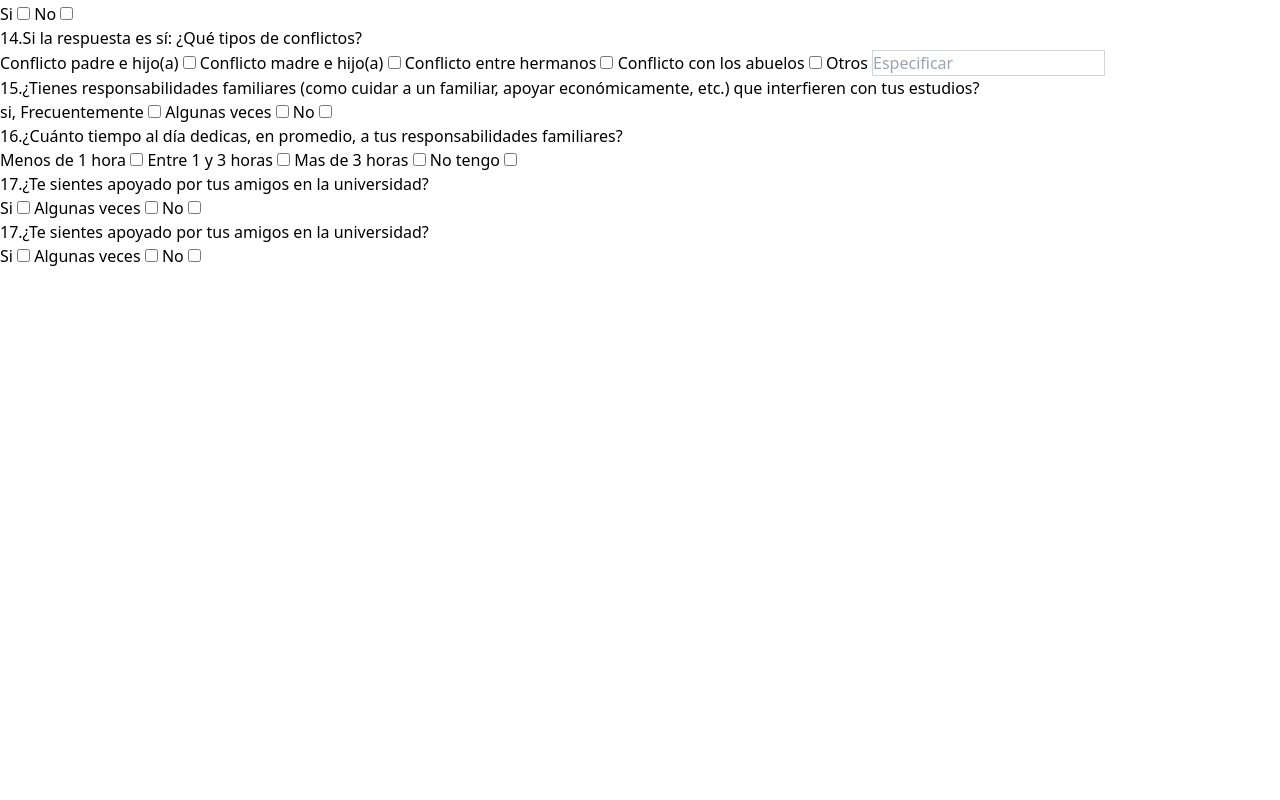
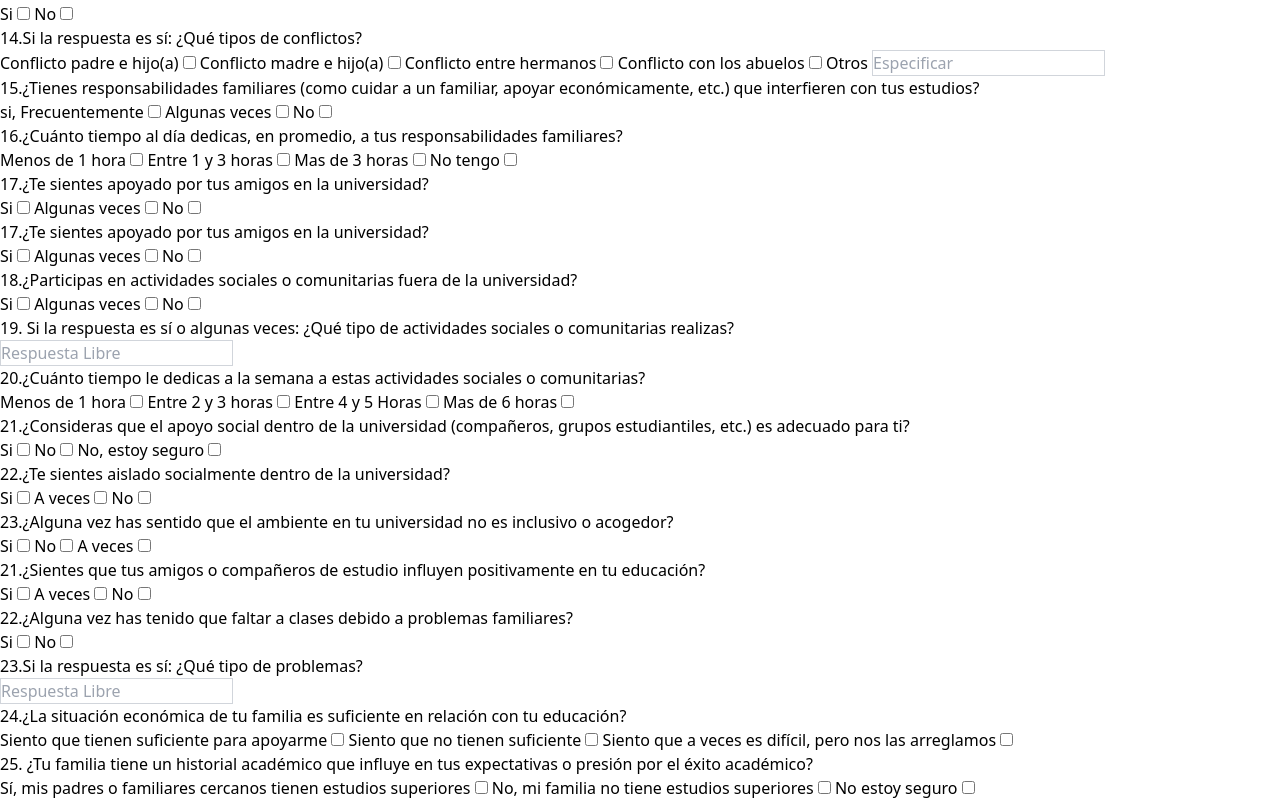
Before and after one commit to CatAnonima67/Proyecto_Toma_Decisiones, a website: page src/index.html in a window 1280 px wide. Shown: the part 713-1513 px from the top of the page. Before the commit the page ends 981 px from the top, so only its background shows below. Drawn offline with nearby package versions, Linux system fonts and the light colour scheme.

Commit message:
Factores_Sociales

```diff
--- a/src/index.html
+++ b/src/index.html
@@ -100,9 +100,57 @@
         <label >Si</label> <input type="checkbox" name="p1" placeholder="p1"/>
         <label >Algunas veces</label> <input type="checkbox" name="p1" placeholder="p1"/>
         <label >No</label> <input type="checkbox" name="p1" placeholder="p1"/>
-
-
-
+        <br>
+        <label>18.¿Participas en actividades sociales o comunitarias fuera de la universidad?</label> <br>
+        <label >Si</label> <input type="checkbox" name="p1" placeholder="p1"/>
+        <label >Algunas veces</label> <input type="checkbox" name="p1" placeholder="p1"/>
+        <label >No</label> <input type="checkbox" name="p1" placeholder="p1"/>
+        <br>
+        <label>19. Si la respuesta es sí o algunas veces: ¿Qué tipo de actividades sociales o comunitarias realizas?</label> <br>
+        <input type="text" class="border border-gray-300" name="p1" placeholder="Respuesta Libre"/>
+        <br>
+        <label>20.¿Cuánto tiempo le dedicas a la semana a estas actividades sociales o comunitarias?</label> <br>
+        <label >Menos de 1 hora</label> <input type="checkbox" name="p1" placeholder="p1"/>
+        <label >Entre 2 y 3 horas</label> <input type="checkbox" name="p1" placeholder="p1"/>
+        <label >Entre 4 y 5 Horas</label> <input type="checkbox" name="p1" placeholder="p1"/>
+        <label >Mas de 6 horas</label> <input type="checkbox" name="p1" placeholder="p1"/>
+        <br>
+        <label>21.¿Consideras que el apoyo social dentro de la universidad (compañeros, grupos estudiantiles, etc.) es adecuado para ti?</label> <br>
+        <label >Si</label> <input type="checkbox" name="p1" placeholder="p1"/>
+        <label >No</label> <input type="checkbox" name="p1" placeholder="p1"/>
+        <label >No, estoy seguro</label> <input type="checkbox" name="p1" placeholder="p1"/>
+        <br>
+        <label>22.¿Te sientes aislado socialmente dentro de la universidad?</label> <br>
+        <label >Si</label> <input type="checkbox" name="p1" placeholder="p1"/>
+        <label >A veces</label> <input type="checkbox" name="p1" placeholder="p1"/>
+        <label >No</label> <input type="checkbox" name="p1" placeholder="p1"/>
+        <br>
+        <label>23.¿Alguna vez has sentido que el ambiente en tu universidad no es inclusivo o acogedor?</label> <br>
+        <label >Si</label> <input type="checkbox" name="p1" placeholder="p1"/>
+        <label >No </label> <input type="checkbox" name="p1" placeholder="p1"/>
+        <label >A veces</label> <input type="checkbox" name="p1" placeholder="p1"/>
+        <br>
+        <label>21.¿Sientes que tus amigos o compañeros de estudio influyen positivamente en tu educación?</label> <br>
+        <label >Si</label> <input type="checkbox" name="p1" placeholder="p1"/>
+        <label >A veces </label> <input type="checkbox" name="p1" placeholder="p1"/>
+        <label >No</label> <input type="checkbox" name="p1" placeholder="p1"/>
+        <br>
+        <label>22.¿Alguna vez has tenido que faltar a clases debido a problemas familiares?</label> <br>
+        <label >Si</label> <input type="checkbox" name="p1" placeholder="p1"/>
+        <label >No </label> <input type="checkbox" name="p1" placeholder="p1"/>
+        <br>
+        <label>23.Si la respuesta es sí: ¿Qué tipo de problemas?</label> <br>
+        <input type="text" class="border border-gray-300" name="p1" placeholder="Respuesta Libre"/>
+        <br>
+        <label>24.¿La situación económica de tu familia es suficiente en relación con tu educación?</label> <br>
+        <label >Siento que tienen suficiente para apoyarme</label> <input type="checkbox" name="p1" placeholder="p1"/>
+        <label >Siento que no tienen suficiente </label> <input type="checkbox" name="p1" placeholder="p1"/>
+        <label >Siento que a veces es difícil, pero nos las arreglamos </label> <input type="checkbox" name="p1" placeholder="p1"/>
+        <br>
+        <label>25. ¿Tu familia tiene un historial académico que influye en tus expectativas o presión por el éxito académico?</label> <br>
+        <label >Sí, mis padres o familiares cercanos tienen estudios superiores</label> <input type="checkbox" name="p1" placeholder="p1"/>
+        <label >No, mi familia no tiene estudios superiores </label> <input type="checkbox" name="p1" placeholder="p1"/>
+        <label >No estoy seguro </label> <input type="checkbox" name="p1" placeholder="p1"/>
 
     </form>
 </body>
```
Also changed, not shown: src/Formularios/Factores_Academicos.html (added, +18 -0 lines).
